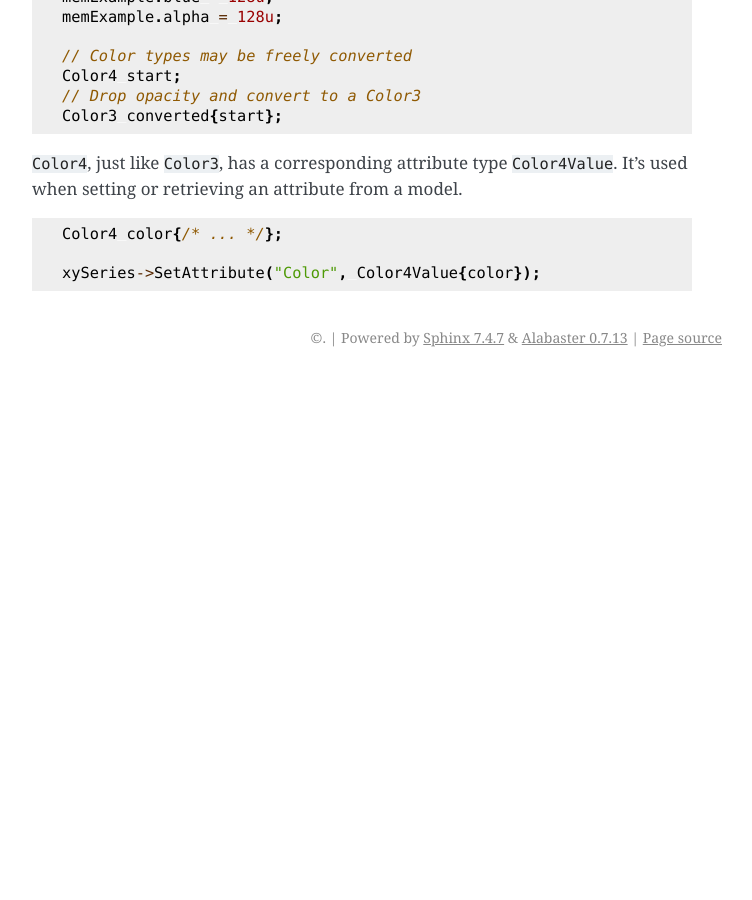
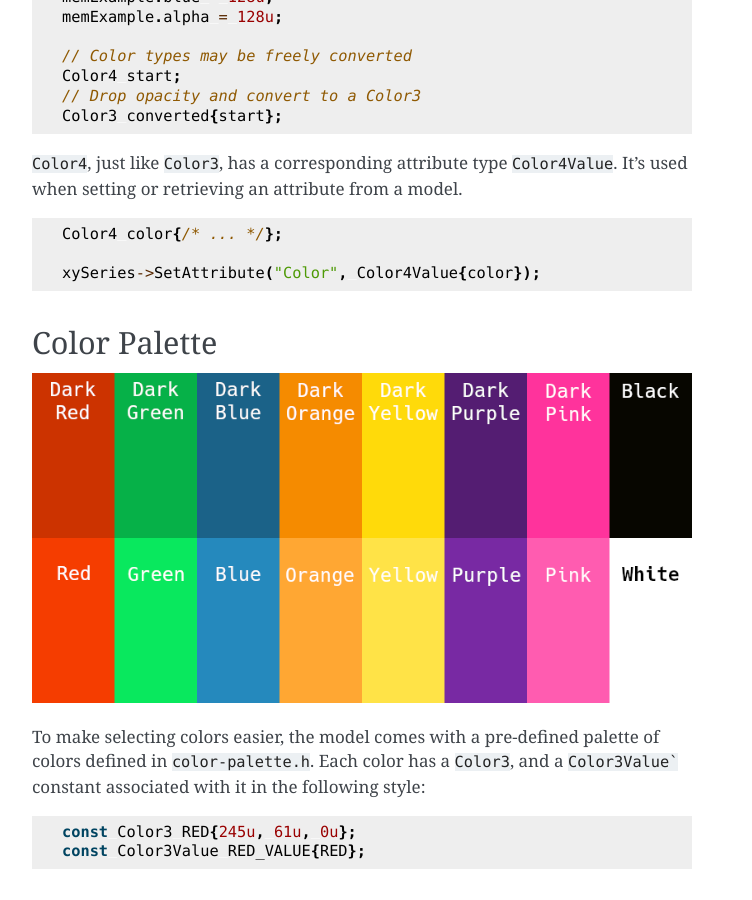
Before and after one commit to usnistgov/NetSimulyzer-ns3-module, a Sphinx documentation site: the page built from doc/source/colors.rst, in a window 1280 px wide and 900 px high, scrolled down 1430 px. Shown: the whole window, without its empty margins (388-1140 px from the left). Built offline with Sphinx 7.4.7, drawn with Linux system fonts in a browser that asks for light colours; before the commit the page ends 1807 px from its top, so only the background shows below that.

Commit message:
Add color palette constants
Close: https://gitlab.nist.gov/gitlab/wnd-publicsafety/visualizer/NetSimulyzer-ns3-module/-/issues/14

````diff
--- a/doc/source/colors.rst
+++ b/doc/source/colors.rst
@@ -98,3 +98,20 @@ It's used when setting or retrieving an attribute from a model.
   Color4 color{/* ... */};
 
   xySeries->SetAttribute("Color", Color4Value{color});
+
+
+.. _color-palette:
+
+Color Palette
+-------------
+.. image:: _static/color-palette.png
+  :alt: The colors available in the module
+
+To make selecting colors easier, the model comes with a pre-defined palette of colors
+defined in ``color-palette.h``. Each color has a ``Color3``, and a ``Color3Value```
+constant associated with it in the following style:
+
+.. code-block:: C++
+
+  const Color3 RED{245u, 61u, 0u};
+  const Color3Value RED_VALUE{RED};
--- a/doc/source/quickstart.rst
+++ b/doc/source/quickstart.rst
@@ -44,7 +44,7 @@ The :doc:`orchestrator` is the base for all netsimulyzer elements.
 
   auto orchestrator = CreateObject<netsimulyzer::Orchestrator> ("example.json");
 
-For more configuration options, see: doc:`orchestrator`
+For more configuration options, see: :doc:`orchestrator`
 
 
 Showing Nodes
````
Also changed, not shown: doc/source/_static/color-palette.png (added), 2 other files.
